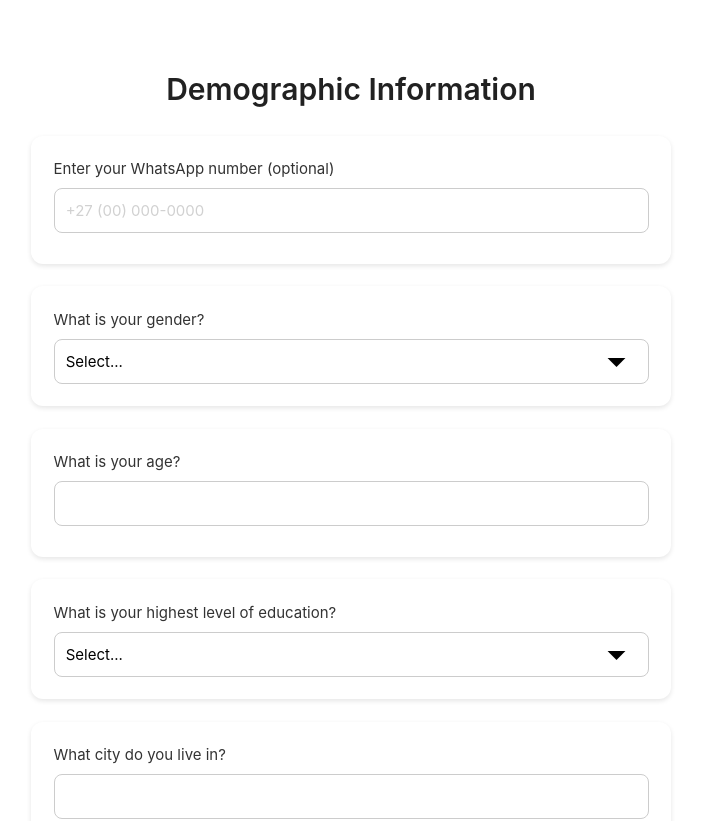
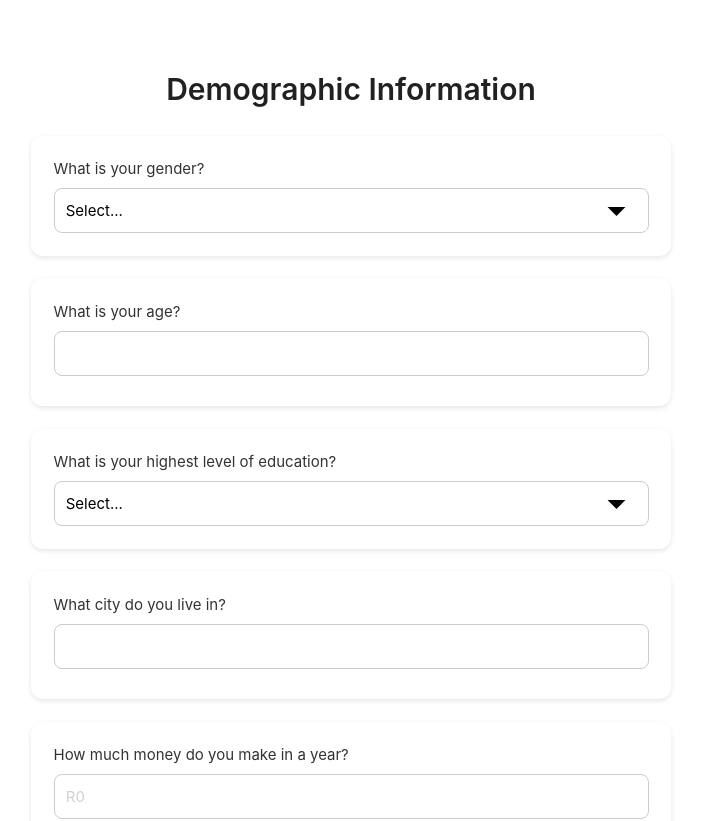
Before and after one commit to CoderTea-1/South-Africa25, a React (Create React App) app: page / in a window 1280 px wide. Shown: the top 821 px of the page, without its empty margins (289-990 px from the left). Built offline with nearby package versions, Linux system fonts and the light colour scheme.

Commit message:
Update DemographicForm.js

```diff
--- a/src/containers/DemographicForm.js
+++ b/src/containers/DemographicForm.js
@@ -9,7 +9,6 @@ const DemographicForm = () => {
   const history = useHistory();
 
   const [formData, setFormData] = useState({
-    whatsappNumber: "",
     gender: "",
     age: "",
     education: "",
@@ -25,14 +24,6 @@ const DemographicForm = () => {
 
   const validateInputs = () => {
     let tempErrors = {};
-
-    // Phone number validation (South African format)
-    if (
-      formData.whatsappNumber &&
-      !/^\+27\s\(\d{2}\)\s\d{3}-\d{4}$/.test(formData.whatsappNumber)
-    ) {
-      tempErrors.whatsappNumber = "Invalid format. Use +27 (00) 000-0000";
-    }
 
     // Age validation (must be positive)
     if (formData.age && (isNaN(formData.age) || Number(formData.age) <= 0)) {
@@ -85,26 +76,6 @@ const DemographicForm = () => {
     <div className="container">
       <h4 className="center-align">Demographic Information</h4>
       <form onSubmit={handleSubmit}>
-        {/* WhatsApp Number */}
-        <div className="card">
-          <div className="card-content">
-            <label htmlFor="whatsappNumber">
-              Enter your WhatsApp number (optional)
-            </label>
-            <input
-              type="tel"
-              id="whatsappNumber"
-              name="whatsappNumber"
-              value={formData.whatsappNumber}
-              onChange={handleChange}
-              placeholder="+27 (00) 000-0000"
-            />
-            {errors.whatsappNumber && (
-              <p className="error-text">{errors.whatsappNumber}</p>
-            )}
-          </div>
-        </div>
-
         {/* Gender */}
         <div className="card">
           <div className="card-content">
```
